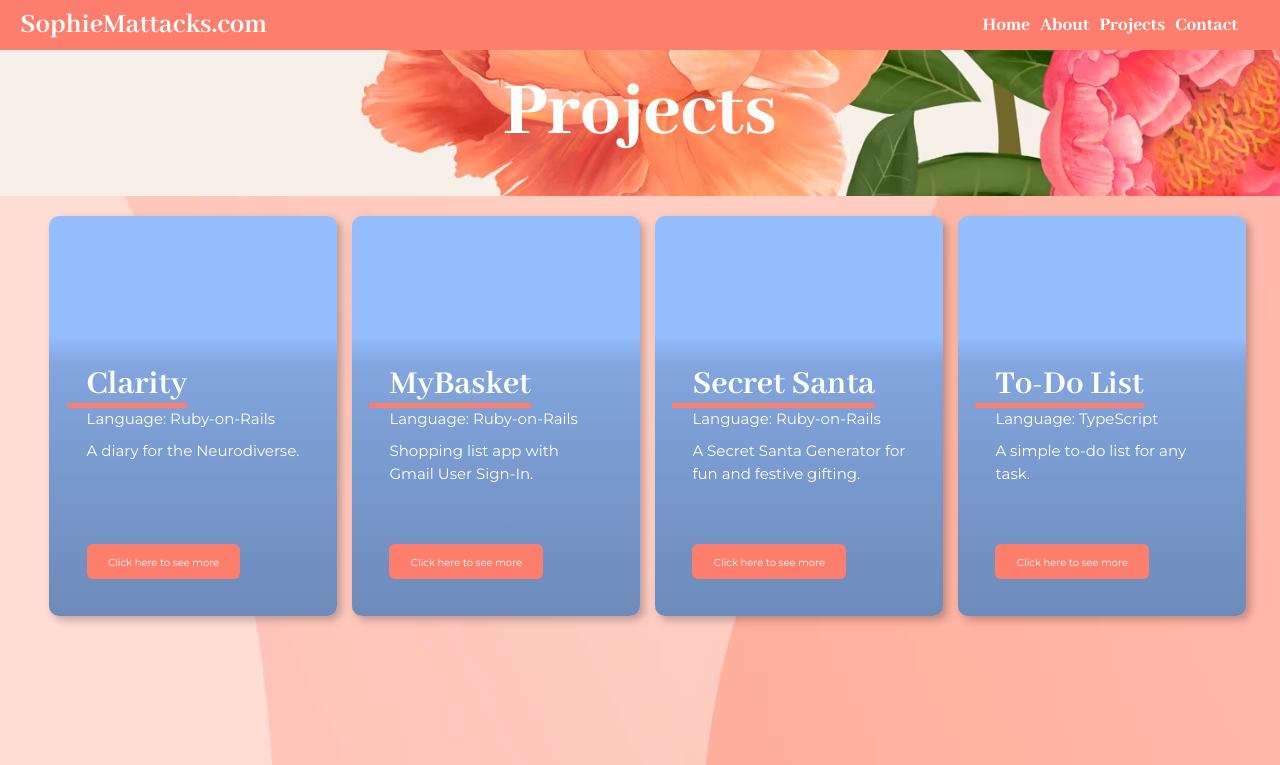
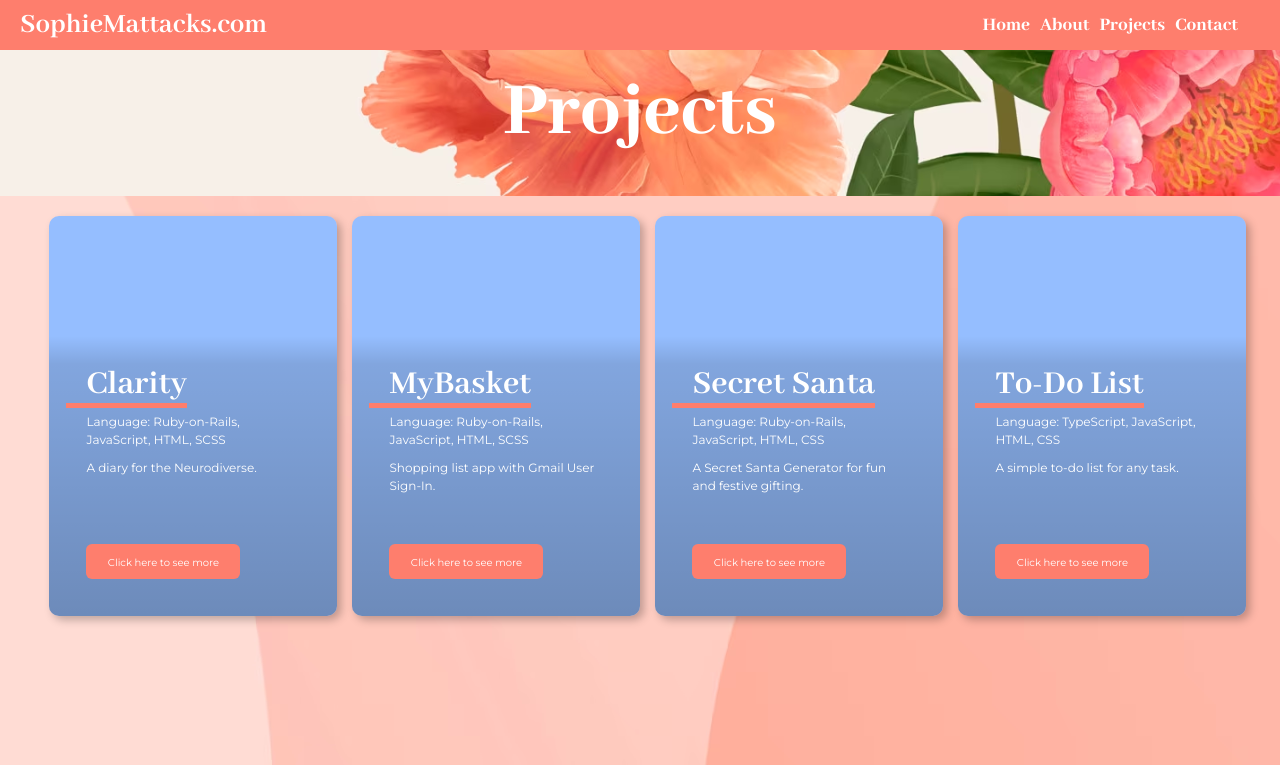
Before and after one commit to SophieMatts/sophie-mattacks, a React (Create React App) app: page /Projects in a window 1280 px wide. Shown: the top 765 px of the page. Built offline with nearby package versions, Linux system fonts and the light colour scheme.

Commit message:
Updated card font sizing

```diff
--- a/src/Pages/Projects/Projects.js
+++ b/src/Pages/Projects/Projects.js
@@ -15,7 +15,7 @@ const Projects = () => {
           <Card
           imageUrl= {'/projects_card.png'}
           title="Clarity"
-          language="Language: Ruby-on-Rails"
+          language="Language: Ruby-on-Rails, JavaScript, HTML, SCSS"
           description="A diary for the Neurodiverse."
           plink="https://github.com/arhamzubair00/Clarity_app#readme"
           />
@@ -23,7 +23,7 @@ const Projects = () => {
           <Card
           imageUrl= {'/projects_card.png'}
           title="MyBasket"
-          language="Language: Ruby-on-Rails"
+          language="Language: Ruby-on-Rails, JavaScript, HTML, SCSS"
           description="Shopping list app with Gmail User Sign-In."
           plink="https://github.com/SophieMatts/my_basket#readme"
           />
@@ -31,7 +31,7 @@ const Projects = () => {
           <Card
           imageUrl= {'/projects_card.png'}
           title="Secret Santa"
-          language="Language: Ruby-on-Rails"
+          language="Language: Ruby-on-Rails, JavaScript, HTML, CSS"
           description="A Secret Santa Generator for fun and festive gifting."
           plink="https://github.com/SophieMatts/Secret_Santa_App#readme"
           />
@@ -39,7 +39,7 @@ const Projects = () => {
           <Card
           imageUrl= {'/projects_card.png'}
           title="To-Do List"
-          language="Language: TypeScript"
+          language="Language: TypeScript, JavaScript, HTML, CSS"
           description="A simple to-do list for any task."
           plink="https://github.com/SophieMatts/Angular-To-Do-List-"
           />
--- a/src/components/Card/Card.css
+++ b/src/components/Card/Card.css
@@ -59,9 +59,17 @@
   width: fit-content;
 }
 
+.card-language {
+  font-family: "Montserrat";
+  font-size: 12px;
+  line-height: 1.5;
+  margin-top: 15px;
+  color: white;
+}
+
 .card-description {
   font-family: "Montserrat";
-  font-size: 15px;
+  font-size: 12px;
   line-height: 1.5;
   margin-top: 10px;
   color: white;
--- a/src/components/Card/Card.js
+++ b/src/components/Card/Card.js
@@ -18,7 +18,7 @@ class Card extends Component {
         <div className="card-contents | flow">
           <div className="card-contents-container | flow">
             <h2 className="card-title">{title}</h2>
-            <p className="card-description">{language}</p>
+            <p className="card-language">{language}</p>
             <p className="card-description">{description}</p>
           </div>
           <button class="card-button">
```
